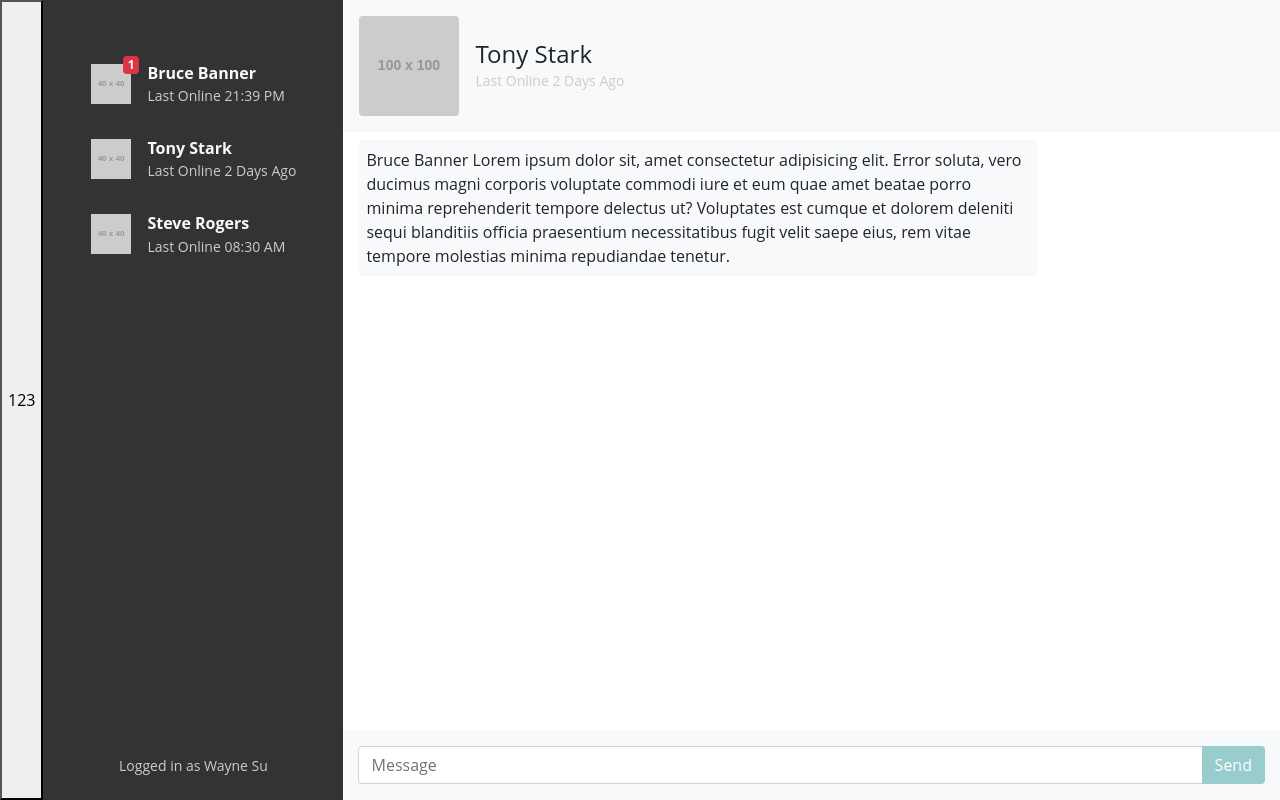
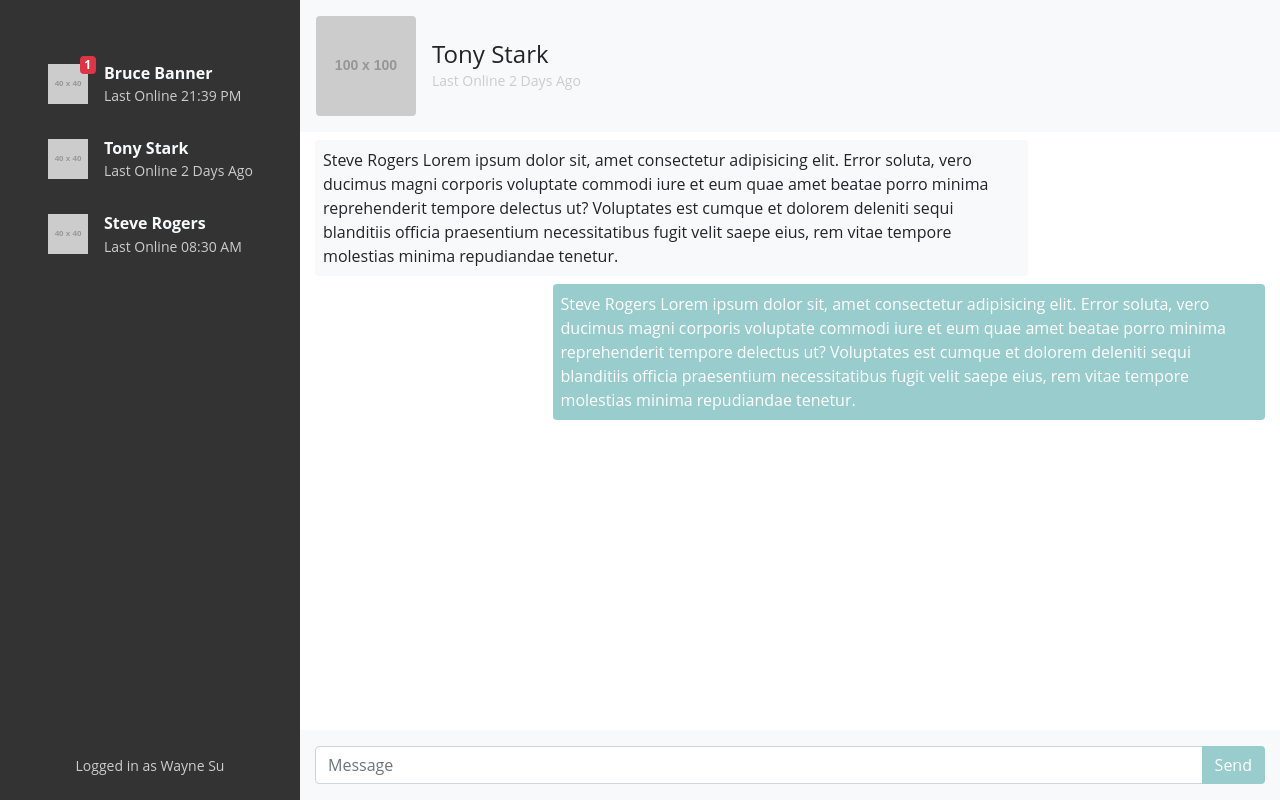
Before and after one commit to breakfasting/ReactMessenger, a React (Create React App) app: page / in a window 1280 px wide. Built offline with nearby package versions, Linux system fonts and the light colour scheme.

Commit message:
Added state for changing chat users: header not finished

```diff
--- a/src/App.css
+++ b/src/App.css
@@ -1,6 +1,18 @@
 html, body {
     height: 100%;
     font-family: 'Open Sans', sans-serif;
+}
+
+.listbtn {
+    background: none;
+    color: inherit;
+    border: none;
+    padding: 0;
+    font: inherit;
+    cursor: pointer;
+    outline: inherit;
+    text-align: inherit;
+    width: 100%;
 }
 
 a {
@@ -90,7 +102,7 @@ h6 {
         width: 70px;
     }
 
-    .list li > a {
+    .list li > button {
         padding-left: 1rem!important;
     }
 }
--- a/src/App.js
+++ b/src/App.js
@@ -2,7 +2,6 @@
 
 import React, { Component } from 'react';
 import Side from './Side';
-import User from './User';
 import Messenger from './Messenger';
 import './App.css';
 
@@ -84,45 +83,56 @@ const MESSAGES3 = [
     mid: 7,
     fromUID: 3,
     toUID: 0,
-    text: 'Lorem ipsum dolor sit, amet consectetur adipisicing elit. Error soluta, vero ducimus magni corporis voluptate commodi iure et eum quae amet beatae porro minima reprehenderit tempore delectus ut? Voluptates est cumque et dolorem deleniti sequi blanditiis officia praesentium necessitatibus fugit velit saepe eius, rem vitae tempore molestias minima repudiandae tenetur.',
+    text: 'Steve Rogers Lorem ipsum dolor sit, amet consectetur adipisicing elit. Error soluta, vero ducimus magni corporis voluptate commodi iure et eum quae amet beatae porro minima reprehenderit tempore delectus ut? Voluptates est cumque et dolorem deleniti sequi blanditiis officia praesentium necessitatibus fugit velit saepe eius, rem vitae tempore molestias minima repudiandae tenetur.',
+  },
+  {
+    mid: 8,
+    fromUID: 0,
+    toUID: 3,
+    text: 'Steve Rogers Lorem ipsum dolor sit, amet consectetur adipisicing elit. Error soluta, vero ducimus magni corporis voluptate commodi iure et eum quae amet beatae porro minima reprehenderit tempore delectus ut? Voluptates est cumque et dolorem deleniti sequi blanditiis officia praesentium necessitatibus fugit velit saepe eius, rem vitae tempore molestias minima repudiandae tenetur.',
   },
 ];
-
 
 class App extends Component {
   constructor(props) {
     super(props);
-    this.state = { rows: [], messages: [] };
+    this.state = { users: [], messages: [], chatWith: 1 };
     this.getUsers = this.getUsers.bind(this);
     this.getMessages = this.getMessages.bind(this);
   }
   componentDidMount() {
     this.getUsers();
-    this.getMessages();
+    this.getMessages(3);
   }
 
-  getMessages() {
-    this.setState({ messages: MESSAGES1 });
-    console.log('click');
+  getMessages(user) {
+    switch (user) {
+      case 1:
+        this.setState({ messages: MESSAGES1, chatWith: 1 });
+        break;
+      case 2:
+        this.setState({ messages: MESSAGES2, chatWith: 2 });
+        break;
+      case 3:
+        this.setState({ messages: MESSAGES3, chatWith: 3 });
+        break;
+      default:
+        break;
+    }
   }
 
   getUsers() {
-    const list = [];
-
-    USERS.forEach((element) => {
-      list.push(<User onClick={this.getMessages} avatar={element.avatar} notification={element.notification} name={element.name} status={element.status} />);
-    });
-    this.setState({ rows: list });
+    this.setState({ users: USERS });
   }
   render() {
     return (
       <div className="app h-100 d-flex">
-        <button onClick={this.getMessages}>123</button>
-        <Side users={this.state.rows} />
-        <Messenger messages={this.state.messages} between={1} />
+        <Side navigateUsers={this.getMessages} users={this.state.users} />
+        <Messenger messages={this.state.messages} between={this.state.chatWith} />
       </div>
     );
   }
 }
 
+
 export default App;
--- a/src/Side.js
+++ b/src/Side.js
@@ -1,14 +1,20 @@
 /* eslint-disable react/prefer-stateless-function, react/jsx-closing-tag-location, max-len, react/prop-types */
 
 import React, { Component } from 'react';
+import User from './User';
 
 // List chatable users
 class Side extends Component {
   render() {
+    const list = [];
+
+    this.props.users.forEach((element) => {
+      list.push(<User navigateUsers={this.props.navigateUsers} uid={element.uid} avatar={element.avatar} notification={element.notification} name={element.name} status={element.status} />);
+    });
     return (
       <div className="side d-flex flex-column justify-content-between">
         <ul className="list list-unstyled mt-5 text-light">
-          {this.props.users}
+          {list}
         </ul>
         <div className="hide status text-center my-4">Logged in as Wayne Su</div>
       </div>
--- a/src/User.js
+++ b/src/User.js
@@ -13,7 +13,7 @@ class User extends Component {
   render() {
     return (
       <li className={this.props.current ? 'current' : null}>
-        <div className="pl-5 py-3 media">
+        <button onClick={() => this.props.navigateUsers(this.props.uid)} className="listbtn pl-5 py-3 media">
           <div className="image">
             <img className="mr-3" src={this.props.avatar} alt="" />
             <ShowNotification count={this.props.notification} />
@@ -22,7 +22,7 @@ class User extends Component {
             <h6 className="my-0">{this.props.name}</h6>
             <span className="status">{this.props.status}</span>
           </div>
-        </div>
+        </button>
       </li>
     );
   }
```
